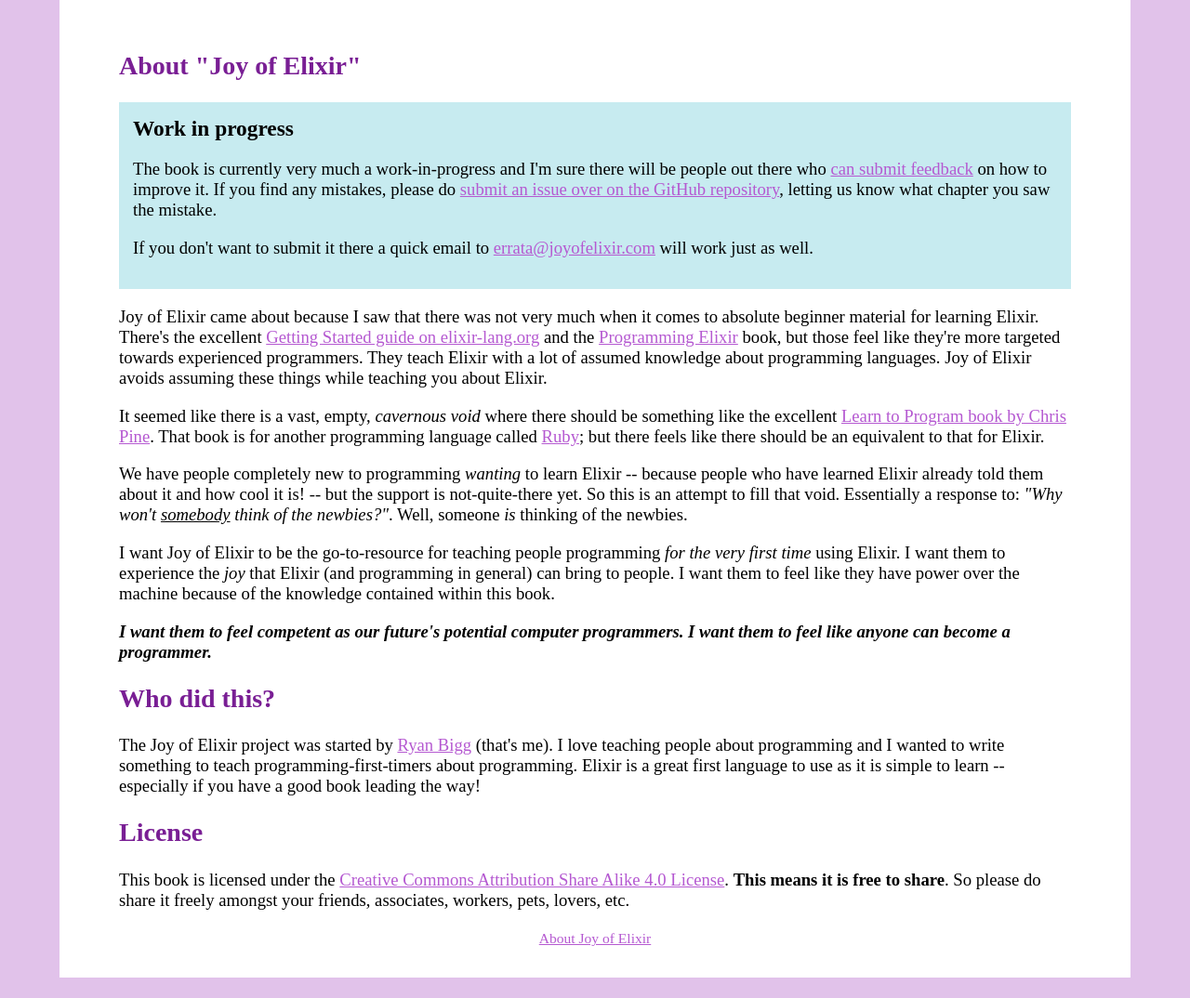
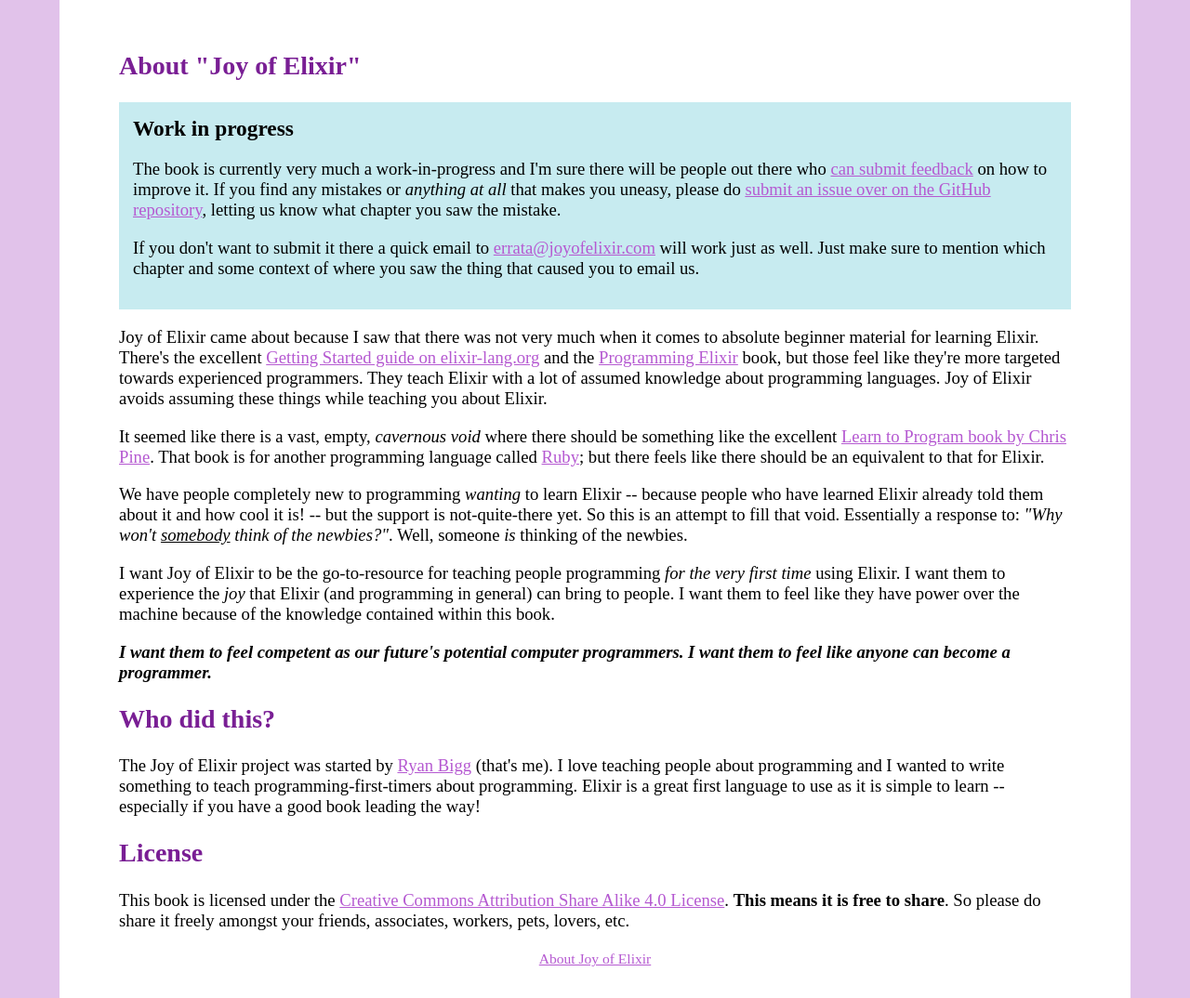
Before and after one commit to radar/joyofelixir, a Jekyll site: the page built from about.html, in a window 1280 px wide. Shown: the whole page at 93% size. Built offline with Jekyll 4.4.1, drawn with Linux system fonts in a browser that asks for light colours; some web fonts are replaced; before the commit the page ends 1052 px from its top, so only the background shows below that.

Commit message:
Expand WIP on about

```diff
--- a/about.html
+++ b/about.html
@@ -11,11 +11,11 @@
     <header>Work in progress</header>
 
     <p>
-      The book is currently very much a work-in-progress and I'm sure there will be people out there who <a href='https://github.com/radar/joyofelixir'>can submit feedback</a> on how to improve it. If you find any mistakes, please do <a href='https://github.com/radar/joyofelixir/issues/new'>submit an issue over on the GitHub repository</a>, letting us know what chapter you saw the mistake.
+      The book is currently very much a work-in-progress and I'm sure there will be people out there who <a href='https://github.com/radar/joyofelixir'>can submit feedback</a> on how to improve it. If you find any mistakes or <em>anything at all</em> that makes you uneasy, please do <a href='https://github.com/radar/joyofelixir/issues/new'>submit an issue over on the GitHub repository</a>, letting us know what chapter you saw the mistake.
     </p>
 
     <p>
-      If you don't want to submit it there a quick email to <a href='mailto:errata@joyofelixir.com'>errata@joyofelixir.com</a> will work just as well.
+      If you don't want to submit it there a quick email to <a href='mailto:errata@joyofelixir.com'>errata@joyofelixir.com</a> will work just as well. Just make sure to mention which chapter and some context of where you saw the thing that caused you to email us.
     </p>
   </aside>
 
```
